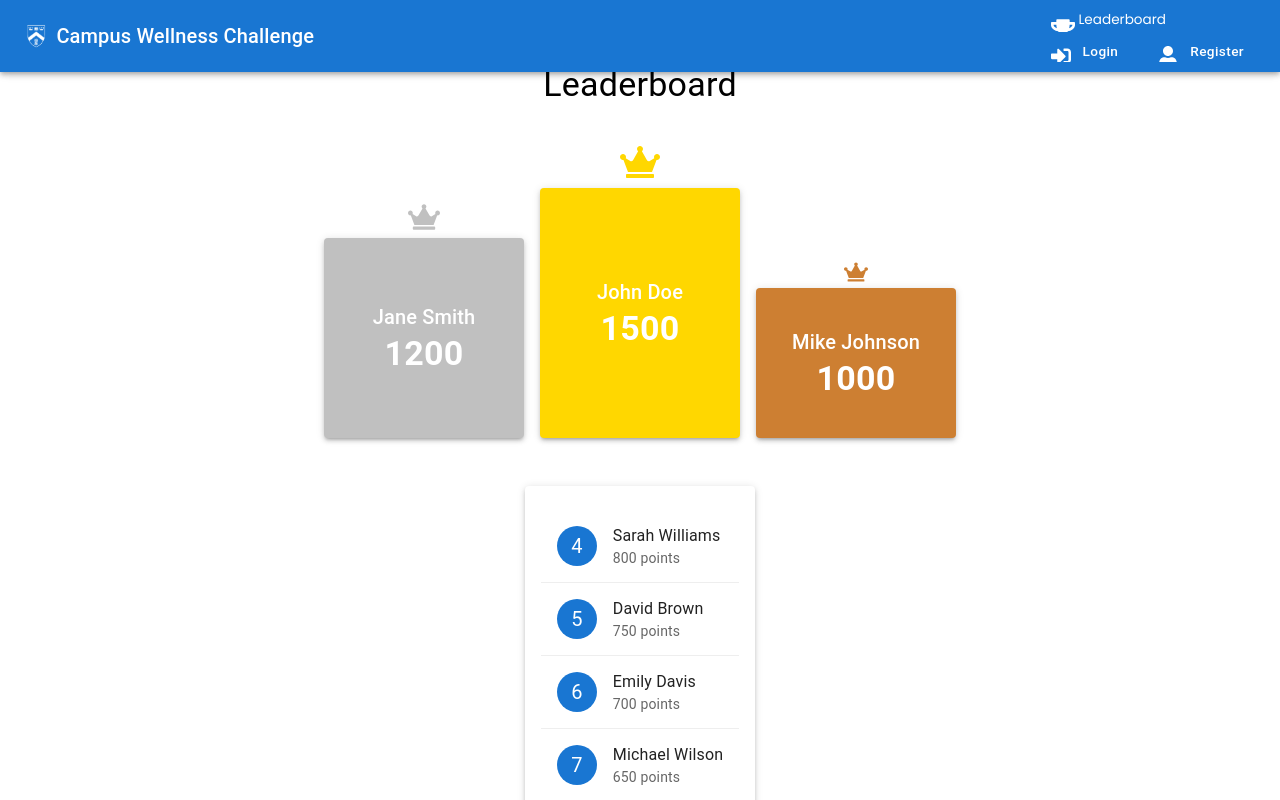
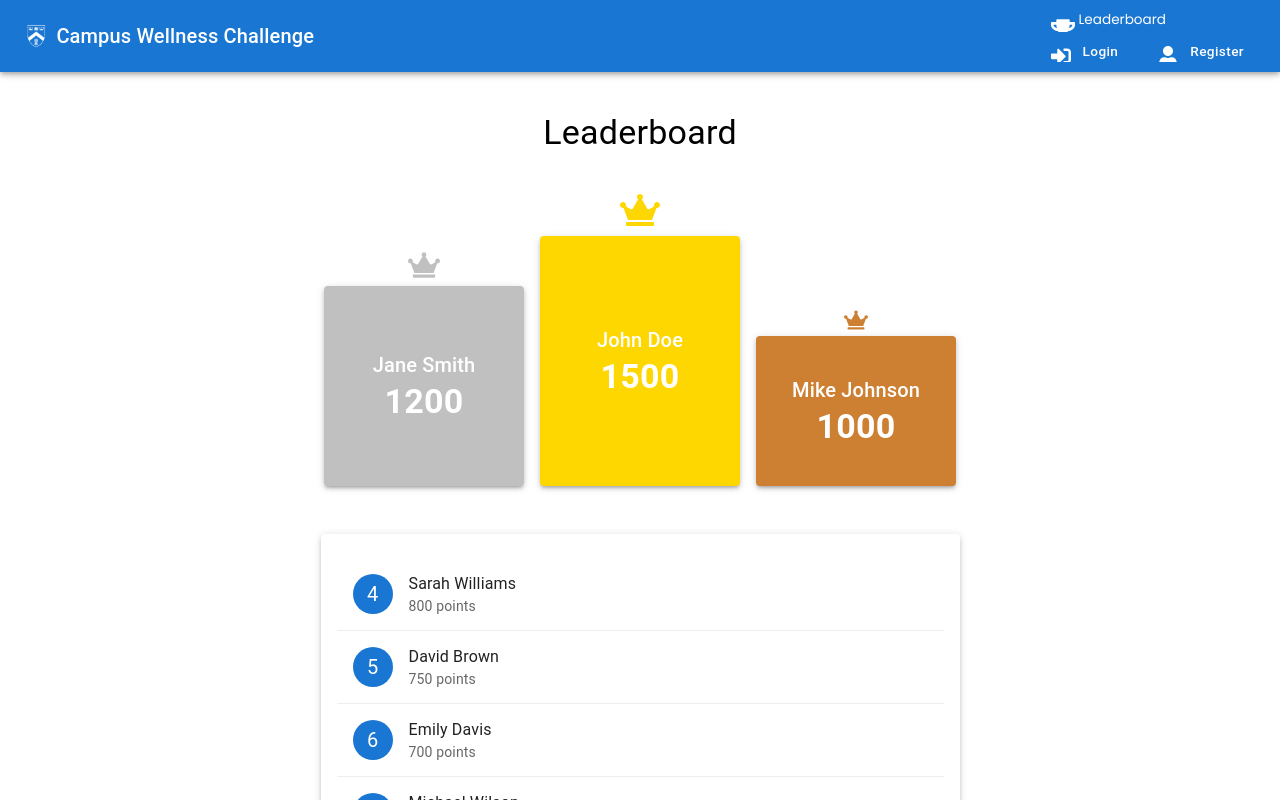
Before and after one commit to jxliahx/Campus-Wellness-Challenge-Phase-1, a React (Create React App) app in the folder frontend/: page /leaderboard in a window 1280 px wide. Shown: the top 800 px of the page. Built offline with nearby package versions, Linux system fonts and the light colour scheme.

Commit message:
lower leaderboard page

```diff
--- a/frontend/src/pages/B_Leaderboard.jsx
+++ b/frontend/src/pages/B_Leaderboard.jsx
@@ -40,7 +40,7 @@ function Leaderboard() {
     const restOfList = leaderboardData.slice(3)
 
     return (
-        <Container component="main" maxWidth="md" className="page-container">
+        <Container component="main" maxWidth="md" className="page-container" sx={{pt: 10}}>
             <Typography component="h1" variant="h4" className="page-title" sx={{ mb: 4 }}>
                 Leaderboard
             </Typography>
@@ -147,7 +147,7 @@ function Leaderboard() {
             </Box>
 
             {/* Rest of the leaderboard */}
-            <Paper elevation={3} sx={{ p: 2 }}>
+            <Paper elevation={3} sx={{ p: 2, width:'75%' }}>
                 <List>
                     {restOfList.map((user) => (
                         <ListItem
```
